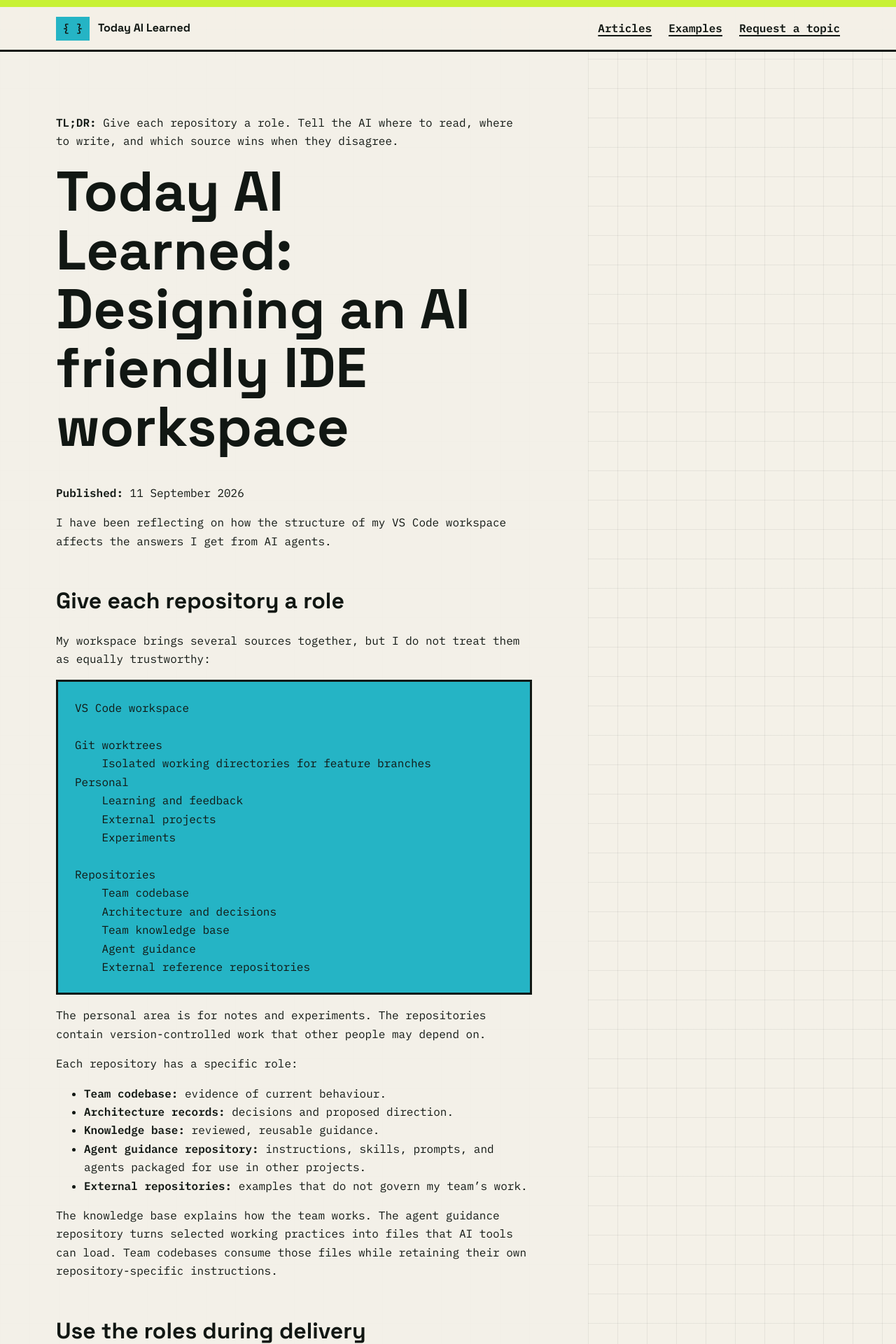
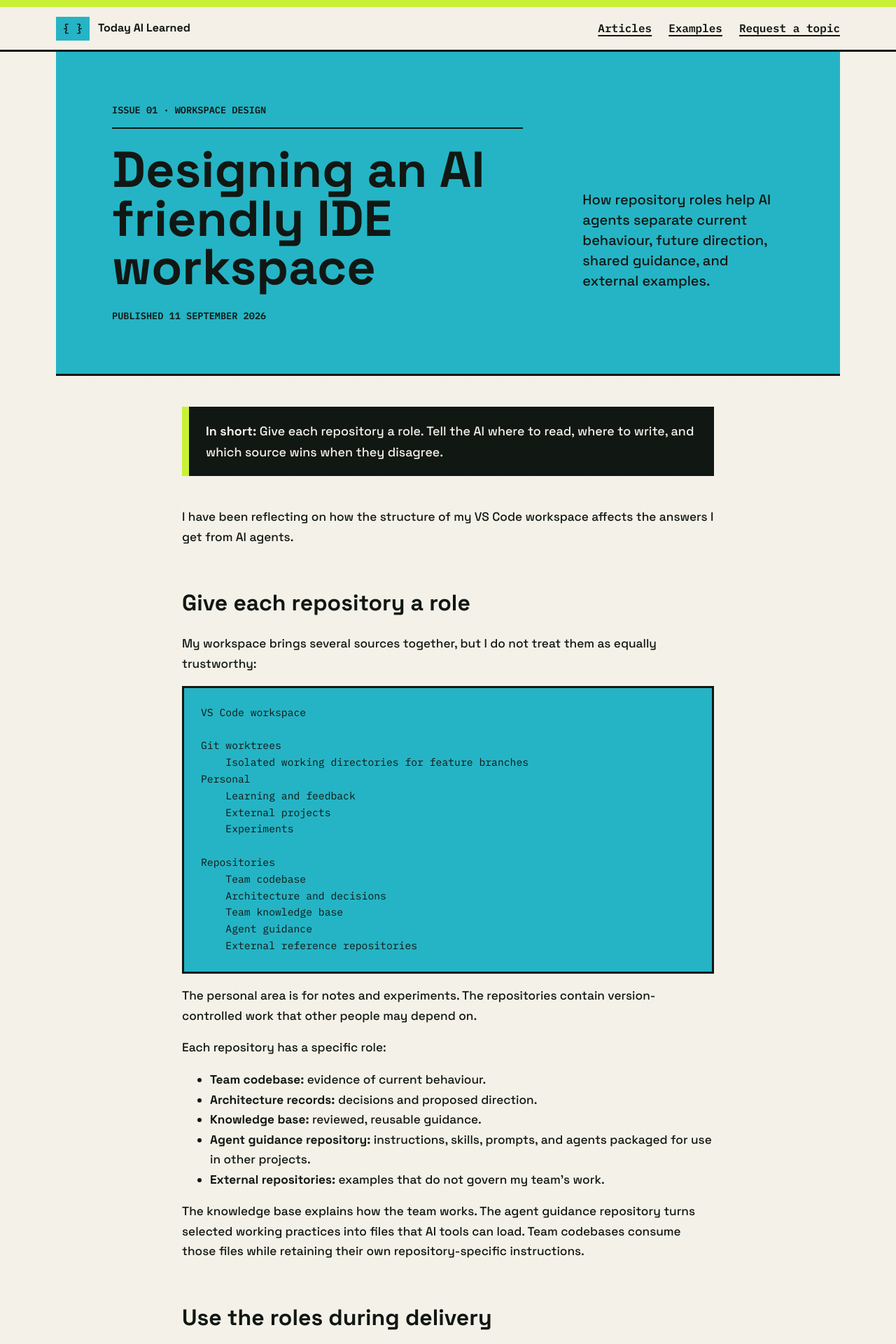
Before and after one commit to VEshelbyMTT/today-ai-learned, a Jekyll site: the page built from articles/2026/09/designing-your-ide.md, in a window 1280 px wide. Shown: the top 1920 px of the page at 70% size. Built offline with Jekyll 4.4.1, drawn with Linux system fonts in a browser that asks for light colours.

Commit message:
Improve article layout and gate deployment

```diff
--- a/articles/2026/09/designing-your-ide.md
+++ b/articles/2026/09/designing-your-ide.md
@@ -1,14 +1,19 @@
 ---
 title: Designing an AI friendly IDE workspace
 description: How repository roles help AI agents distinguish current behaviour, proposed direction, shared guidance, and external examples.
-permalink: /articles/designing-your-ide/
+permalink: /articles/designing-an-ai-friendly-ide-workspace/
 ---
 
-**TL;DR:** Give each repository a role. Tell the AI where to read, where to write, and which source wins when they disagree.
+<header class="article-header">
+    <div class="article-header__inner">
+        <p class="article-kicker">Issue 01 · Workspace design</p>
+        <h1>Designing an AI friendly IDE workspace</h1>
+        <p class="article-deck">How repository roles help AI agents separate current behaviour, future direction, shared guidance, and external examples.</p>
+        <p class="article-date">Published 11 September 2026</p>
+    </div>
+</header>
 
-# Today AI Learned: Designing an AI friendly IDE workspace
-
-**Published:** 11 September 2026
+<p class="article-summary"><strong>In short:</strong> Give each repository a role. Tell the AI where to read, where to write, and which source wins when they disagree.</p>
 
 I have been reflecting on how the structure of my VS Code workspace affects the answers I get from AI agents.
 
--- a/assets/css/style.css
+++ b/assets/css/style.css
@@ -213,11 +213,11 @@
 }
 
 .prose {
-  max-width: calc(760px + (100vw - var(--content)) / 2);
   min-height: 70vh;
-  padding-top: 72px;
   padding-bottom: 96px;
-  background: rgba(244, 241, 232, 0.94);
+  background: rgba(244, 241, 232, 0.98);
+  font-family: "Space Grotesk", sans-serif;
+  font-size: 1.08rem;
 }
 
 .prose h1,
@@ -229,18 +229,77 @@
 }
 
 .prose h1 {
-  margin: 0 0 40px;
-  font-size: clamp(2.5rem, 7vw, 5rem);
+  max-width: 14ch;
+  margin: 0;
+  font-size: 4.5rem;
+  line-height: 0.96;
 }
 
 .prose h2 {
-  margin-top: 56px;
+  margin-top: 64px;
   font-size: 2rem;
+}
+
+.prose > :not(.article-header) {
+  width: min(760px, calc(100% - 48px));
+  margin-right: auto;
+  margin-left: auto;
 }
 
 .prose p,
 .prose li {
   max-width: 72ch;
+}
+
+.article-header {
+  width: 100%;
+  margin-bottom: 44px;
+  padding: 72px max(24px, calc((100vw - var(--content)) / 2));
+  border-bottom: 3px solid var(--ink);
+  background: var(--cyan);
+}
+
+.article-header__inner {
+  display: grid;
+  grid-template-columns: minmax(0, 1.5fr) minmax(260px, 0.7fr);
+  gap: 24px 56px;
+  max-width: var(--content);
+  margin: 0 auto;
+}
+
+.article-kicker,
+.article-date {
+  margin: 0;
+  font-family: "IBM Plex Mono", monospace;
+  font-size: 0.85rem;
+  font-weight: 600;
+  text-transform: uppercase;
+}
+
+.article-kicker {
+  grid-column: 1 / -1;
+  padding-bottom: 14px;
+  border-bottom: 2px solid var(--ink);
+}
+
+.article-deck {
+  align-self: end;
+  margin: 0;
+  font-size: 1.25rem;
+  line-height: 1.45;
+}
+
+.article-date {
+  grid-column: 1 / -1;
+}
+
+.prose .article-summary {
+  margin-bottom: 44px;
+  padding: 20px 24px;
+  border-left: 10px solid var(--green);
+  background: var(--ink);
+  color: var(--paper);
+  font-size: 1.12rem;
 }
 
 .prose blockquote {
@@ -258,6 +317,9 @@
   border: 3px solid var(--ink);
   background: var(--cyan);
   color: var(--ink);
+  font-size: 0.92rem;
+  line-height: 1.55;
+  white-space: pre-wrap;
 }
 
 .prose code {
@@ -315,6 +377,28 @@
     min-height: 600px;
   }
 
+  .article-header {
+    padding-top: 48px;
+    padding-bottom: 48px;
+  }
+
+  .article-header__inner {
+    grid-template-columns: 1fr;
+  }
+
+  .prose h1 {
+    font-size: 2.75rem;
+  }
+
+  .article-deck {
+    font-size: 1.1rem;
+  }
+
+  .prose pre {
+    padding: 18px;
+    font-size: 0.82rem;
+  }
+
   .example-grid {
     grid-template-columns: 1fr;
   }
```
Also changed, not shown: articles/designing-your-ide.md (added, +16 -0 lines), examples/agent-guidance-template/index.md (+1 -1 lines), index.md (+3 -3 lines), package.json (added, +10 -0 lines), scripts/check-layout.mjs (added, +76 -0 lines), .github/workflows/pages.yml, 1 other file.
